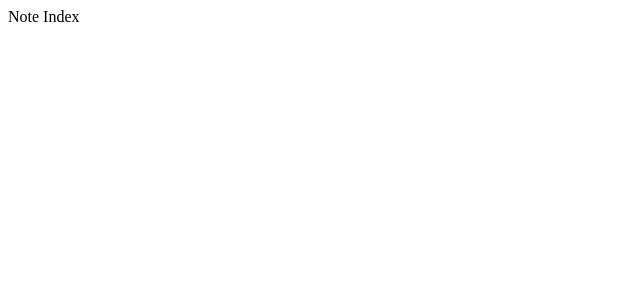
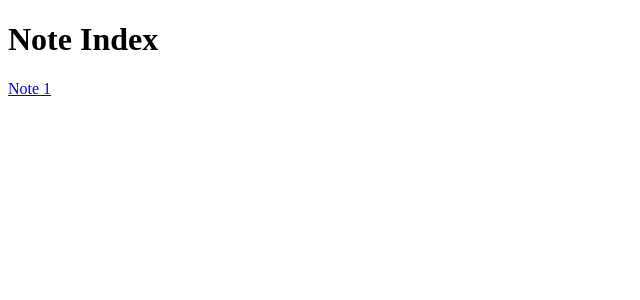
Before and after one commit to RuthNas/text-tools-app, a Next.js app: page /notes in a window 1280 px wide. Shown: the top 300 px of the page, without its empty margins (0-640 px from the left). Built offline with nearby package versions, Linux system fonts and the light colour scheme.

Commit message:
More client side routing

```diff
--- a/pages/index.js
+++ b/pages/index.js
@@ -1,6 +1,5 @@
 import React from 'react'
 import Link from 'next/link'
-
 
 const Page = () => (
   <div>
--- a/pages/notes/index.js
+++ b/pages/notes/index.js
@@ -1,5 +1,15 @@
 import React from 'react'
+import Link from 'next/link'
 
-const Page = () => <div>Note Index</div>
+const Page = () => (
+  <div>
+    <h1>Note Index</h1>
+    <Link href="/notes[id]" as={`/notes/1`}>
+      <a>
+        Note 1
+      </a>
+    </Link>
+  </div>
+)
 
 export default Page
```
